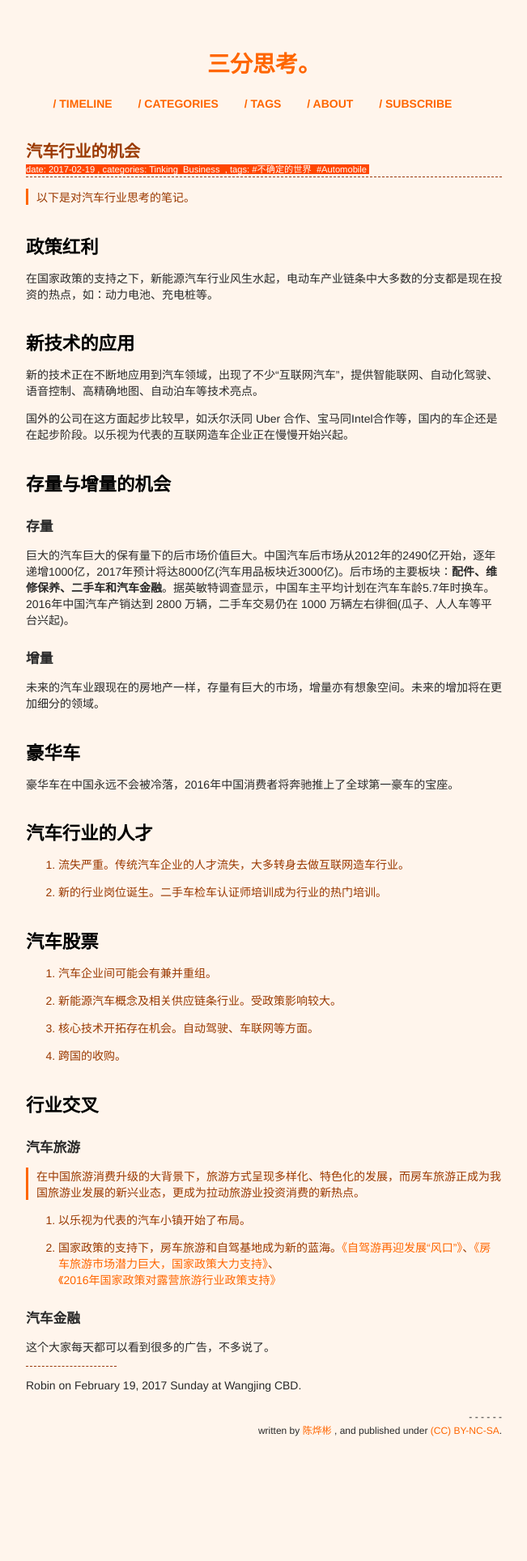
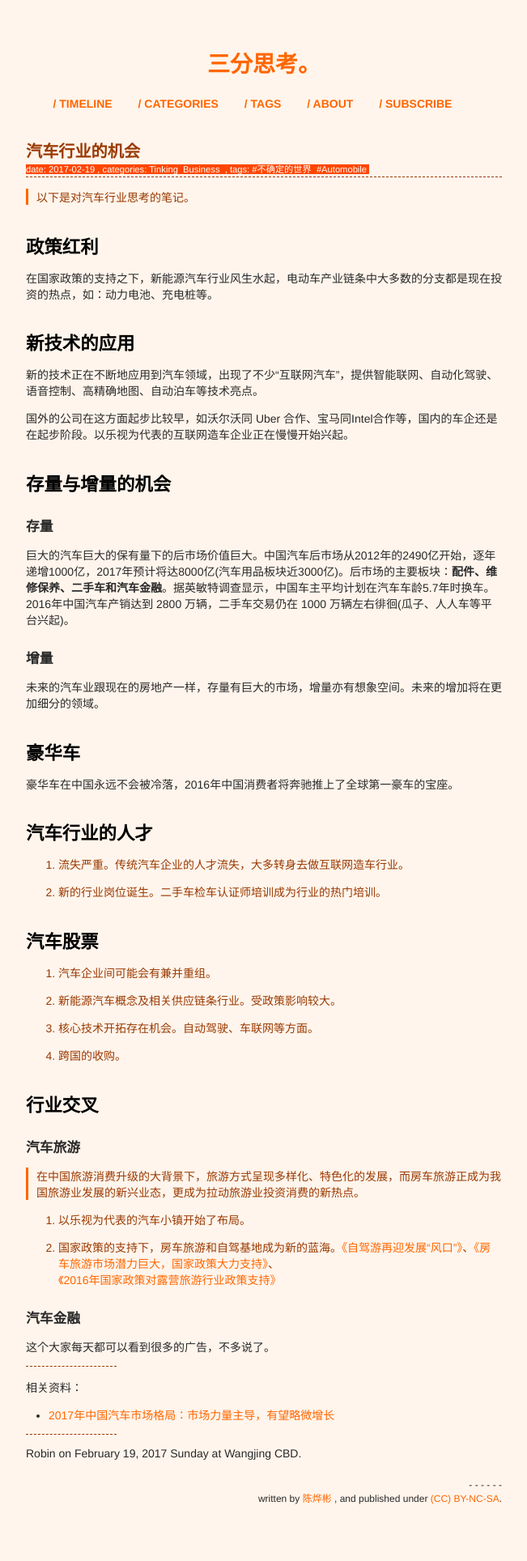
Before and after one commit to xianyuxmu/xianyuxmu.github.io, a Jekyll site: the page built from _posts/2017-02-19-chances-in-automobile-industry.md, in a window 1280 px wide. Shown: the whole page at 81% size, without its empty margins (314-965 px from the left). Built offline with Jekyll 4.4.1, drawn with Linux system fonts in a browser that asks for light colours; comment, search, counter and statistics services are not loaded; before the commit the page ends 1844 px from its top, so only the background shows below that.

Commit message:
add related report

```diff
--- a/_posts/2017-02-19-chances-in-automobile-industry.md
+++ b/_posts/2017-02-19-chances-in-automobile-industry.md
@@ -66,4 +66,10 @@ tags:
 
 ----
 
+相关资料：
+
+- [2017年中国汽车市场格局：市场力量主导，有望略微增长](https://www.ihs.com/info/chi/automotive-industry.html)
+
+----
+
 Robin on February 19, 2017 Sunday at Wangjing CBD.
```
